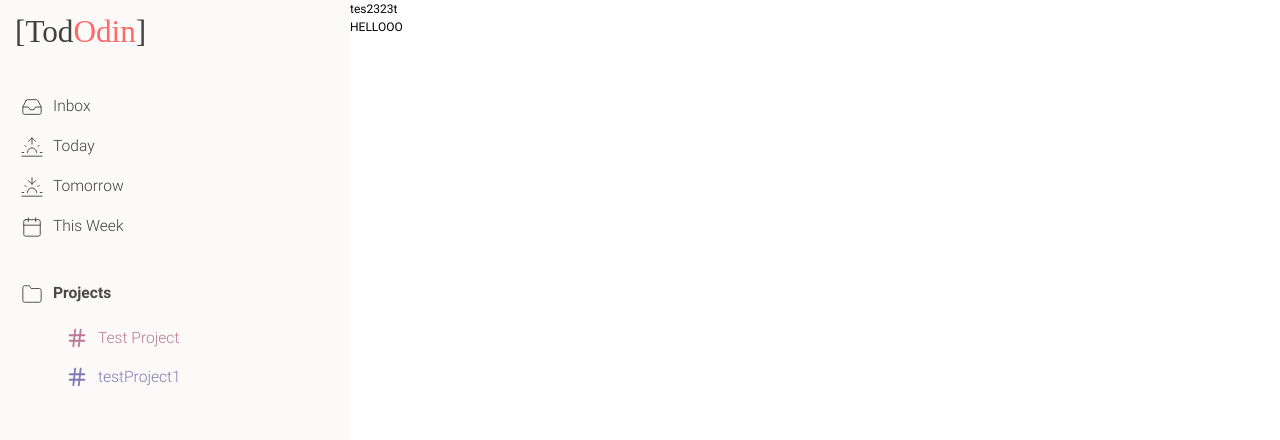
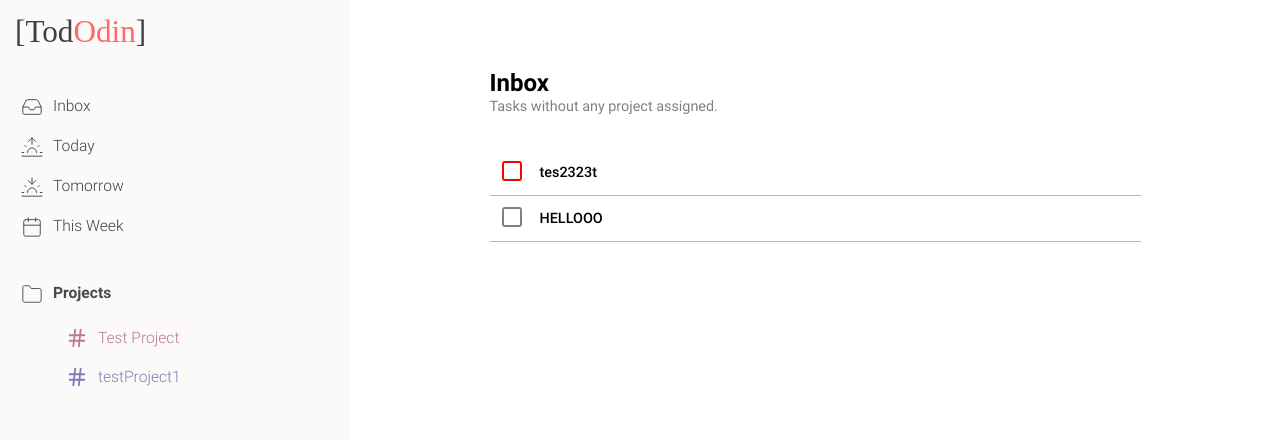
Before and after one commit to Uruwhy1/odin-TodoList, a website built with webpack: page src/index.html in a window 1280 px wide. Shown: the top 440 px of the page. Built offline with nearby package versions, Linux system fonts and the light colour scheme.

Commit message:
create right-side container

```diff
--- a/src/styles.css
+++ b/src/common.css
@@ -55,7 +55,7 @@ src: url('./fonts/roboto-v30-latin-900.woff2') format('woff2'); /* Chrome 36+, O
 :root {
     --taskbar-background: rgb(251, 250, 248); /* Off-white background for taskbar */
     --taskbar-accent: rgb(255, 105, 105);
-    --taskbar-hover: #f3efec;
+    --hover: #f3efec;
     --font-main: #414141;
 }
 /* ------------- */
@@ -75,6 +75,7 @@ src: url('./fonts/roboto-v30-latin-900.woff2') format('woff2'); /* Chrome 36+, O
 
 
 
+
 /* --------------- */
 
 body {
@@ -91,93 +92,3 @@ body {
         grid-template-columns: 250px 1fr;
     }
 }
-
-
-.taskbar {
-    background-color: var(--taskbar-background);
-    display: grid;
-    padding: 15px;
-    grid-template-rows: 50px 160px 1fr 1fr 1fr;
-    grid-template-columns: 1fr;
-    gap: 22px;
-
-    font-size: 1.3em;
-    color: var(--font-main);
-}
-.taskbar .list:last-child {
-    align-self: end;
-}
-
-.taskbar h1 {
-    color: var(--font-main);
-    font-family: Barlow;
-    font-weight: 500;
-}
-.title-color {
-    color: var(--taskbar-accent);
-}
-
-.list {
-    display: flex;
-    flex-direction: column;
-}
-
-.list-item {
-    display: flex;
-    align-items: center;
-    padding: 6px;
-    gap: 10px;
-
-    font-weight: 300;
-    cursor: pointer;
-    border-radius: 5px;
-
-    height: 50px;
-}
-.list-item:hover {
-    background-color: var(--taskbar-hover);
-}
-
-
-.list-item svg {
-    width: 22px;
-    height: 22px;
-
-    stroke-width: 1;
-}
-
-.projects-header {
-    font-weight: 600;
-    color: #494949;
-}
-
-.projects {
-    margin-left: 45px;
-    display: flex;
-    align-content: center;
-    flex-direction: column;
-    gap: 0;
-}
-
-.projects div {
-    padding: 6px;
-    border-radius: 5px;
-
-    font-weight: 300;
-
-    display: flex;
-    align-items: center;
-    gap: 10px;
-}
-.projects div:hover {
-    background-color: var(--taskbar-hover);
-}
-/* ALIGN WITH SVG */
-.projects div svg {
-    vertical-align: text-bottom;
-    margin-top: 1px;
-}
-
-.settings:hover svg {
-    animation: rotate 1s 1;
-}
--- a/src/generate.js
+++ b/src/generate.js
@@ -1,11 +1,65 @@
 import { toDosManipulator } from "./manipulators.js";
 
-export default function generateStuff() {
-    toDosManipulator.getAllToDos().forEach(element => {
-        let domElement = document.createElement('p');
-        domElement.textContent = element.name;
+export default function generateStuff(param) {
 
-        document.querySelector('.test').appendChild(domElement);
+    // when button is inbox
+    if (param == "inbox") {
+        let header = document.querySelector('.header');
+        header.textContent = 'Inbox';
+        let subheader = document.querySelector('.subheader')
+        subheader.textContent = 'Tasks without any project assigned.'
 
-    });
+        let div = document.createElement('div');
+        div.classList.add('tasks-inbox')
+
+        const renderTasks = () => {
+            // clear the current list of tasks
+            div.innerHTML = '';
+
+            // filter and render tasks when not done
+            toDosManipulator.getAllToDos().forEach(element => {
+                if (!element.done) {
+                    let taskContainer = document.createElement('div');
+                    taskContainer.classList.add('task-container');
+
+                    let taskDone = document.createElement('svg');
+                    switch (element.priority) {
+                        case 'HIGH':
+                            taskDone.innerHTML = '<svg xmlns="http://www.w3.org/2000/svg" width="24" height="24" viewBox="0 0 24 24" fill="none" stroke="red" stroke-width="2" stroke-linecap="round" stroke-linejoin="round" class="feather feather-square"><rect x="3" y="3" width="18" height="18" rx="2" ry="2"></rect></svg>';
+                            break;
+                        case 'MEDIUM':
+                            taskDone.innerHTML = '<svg xmlns="http://www.w3.org/2000/svg" width="24" height="24" viewBox="0 0 24 24" fill="none" stroke="yellow" stroke-width="2" stroke-linecap="round" stroke-linejoin="round" class="feather feather-square"><rect x="3" y="3" width="18" height="18" rx="2" ry="2"></rect></svg>';
+                        break;
+                        case 'LOW':
+                            taskDone.innerHTML = '<svg xmlns="http://www.w3.org/2000/svg" width="24" height="24" viewBox="0 0 24 24" fill="none" stroke="gray" stroke-width="2" stroke-linecap="round" stroke-linejoin="round" class="feather feather-square"><rect x="3" y="3" width="18" height="18" rx="2" ry="2"></rect></svg>';
+                    }
+                    taskDone.addEventListener('click', () => {
+                        element.done = !element.done;
+                        taskDone.style.animation = "rotate 0.5s 1"
+                        setTimeout(() => {
+                            renderTasks(); // re render task list with delay
+                        }, 500);
+
+                    });
+
+                    let taskName = document.createElement('p');
+                    taskName.textContent = element.name;
+                    let taskPriority = document.createElement('p');
+
+
+                    taskContainer.appendChild(taskDone);
+                    taskContainer.appendChild(taskName);
+                    taskContainer.appendChild(taskPriority);
+
+                    div.appendChild(taskContainer);
+                }
+            });
+
+            // Append the list of tasks to the DOM
+            document.querySelector('.right-side').appendChild(div);
+        };
+
+        // Initial rendering of tasks
+        renderTasks();
+    }
 }
--- a/src/index.html
+++ b/src/index.html
@@ -62,7 +62,11 @@
             </div>
         </div>
     </div>
-    <div class="test">
+    <div class="right-side">
+        <div class="head">
+            <h1 class="header"></h1>
+            <p class="subheader"></p>
+        </div>
 
     </div>
 </body>
--- a/src/index.js
+++ b/src/index.js
@@ -1,5 +1,7 @@
 import './reset.css';
-import './styles.css';
+import './common.css';
+import './sidebar.css';
+import './right-side.css'
 
 export const masterController = (() => {
     const toDosArray = [];
@@ -71,8 +73,8 @@ const project1 = new Project("Test Project");
 const todo1 = new ToDo("tes2323t", "test1", "HIGH")
 
 const project2 = new Project("testProject1", "lorem ipsuuuuuuuuuuuuuuuuuuuum");
-const todo2 = new ToDo("HELLOOO")
+const todo2 = new ToDo("HELLOOO", "xd", "LOW")
 
 // ADD EVENT LISTNEEEERS
-document.addEventListener('DOMContentLoaded', generateStuff()
+document.addEventListener('DOMContentLoaded', generateStuff("inbox")
 )
--- /dev/null
+++ b/src/right-side.css
@@ -0,0 +1,49 @@
+.right-side {
+    grid-area: main-panel;
+    margin: 70px 15%;
+
+    display: grid;
+    grid-template-rows: 50px 1fr;
+    grid-template-areas: 'head'
+                         'content';
+    gap: 30px;
+
+}
+
+.subheader {
+    font-size: 1.2em;
+    color: gray;
+}
+
+/* TASKS INBOX */
+
+.tasks-inbox {
+    display: flex;
+    flex-direction: column;
+}
+
+.task-container {
+    font-size: 1.2em;
+    padding: 10px;
+    border-bottom: 1px solid rgb(182, 182, 182);
+
+    display: grid;
+    grid-template-columns: 25px 1fr 70px;
+    grid-template-rows: 25px;
+    place-content: center;
+    align-items: center;
+    gap: 15px;
+}
+
+
+.task-container svg {
+    vertical-align: text-bottom;
+    transition: 0.1s;
+}
+.task-container svg:hover {
+    transform: scale(1.1);
+}
+
+.task-container p:first-of-type {
+    font-weight: 500;
+}
--- /dev/null
+++ b/src/sidebar.css
@@ -0,0 +1,91 @@
+.taskbar {
+    background-color: var(--taskbar-background);
+    grid-area: taskbar;
+    display: grid;
+    padding: 15px;
+    grid-template-rows: 50px 160px 1fr 1fr 1fr;
+    grid-template-columns: 1fr;
+    gap: 22px;
+
+    font-size: 1.3em;
+    color: var(--font-main);
+}
+.taskbar .list:last-child {
+    align-self: end;
+}
+
+.taskbar h1 {
+    color: var(--font-main);
+    font-family: Barlow;
+    font-weight: 500;
+}
+.title-color {
+    color: var(--taskbar-accent);
+}
+
+.list {
+    display: flex;
+    flex-direction: column;
+}
+
+.list-item {
+    display: flex;
+    align-items: center;
+    padding: 6px;
+    gap: 10px;
+
+    font-weight: 300;
+    cursor: pointer;
+    border-radius: 5px;
+
+    height: 50px;
+}
+.list-item:hover {
+    background-color: var(--hover);
+}
+
+
+.list-item svg {
+    width: 22px;
+    height: 22px;
+
+    stroke-width: 1;
+}
+
+.projects-header {
+    font-weight: 600;
+    color: #494949;
+}
+
+.projects {
+    margin-left: 45px;
+    display: flex;
+    align-content: center;
+    flex-direction: column;
+    gap: 0;
+}
+
+.projects div {
+    padding: 6px;
+    border-radius: 5px;
+
+    font-weight: 300;
+
+    display: flex;
+    align-items: center;
+    gap: 10px;
+
+    cursor: pointer;
+}
+.projects div:hover {
+    background-color: var(--hover);
+}
+/* ALIGN WITH SVG */
+.projects div svg {
+    vertical-align: text-bottom;
+    margin-top: 1px;
+}
+
+.settings:hover svg {
+    animation: rotate 1s 1;
+}
```
